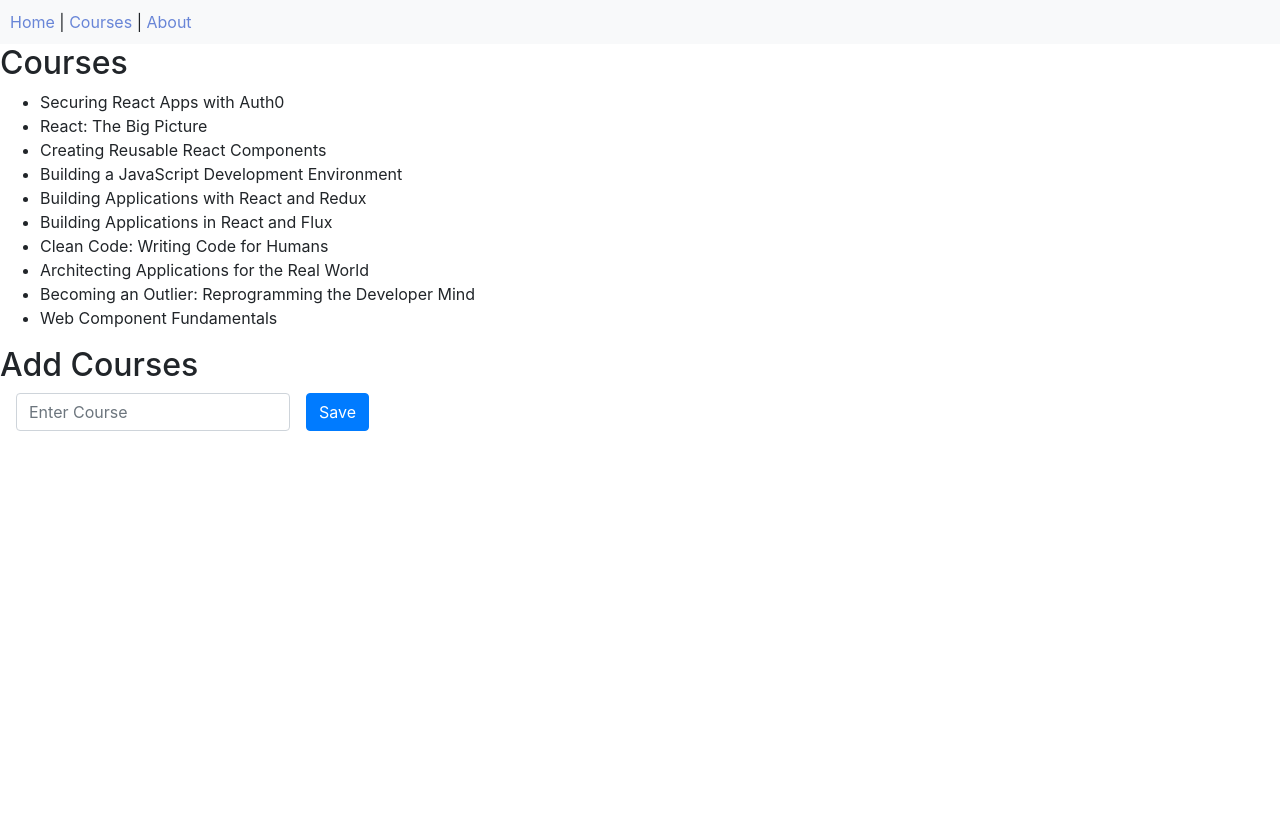
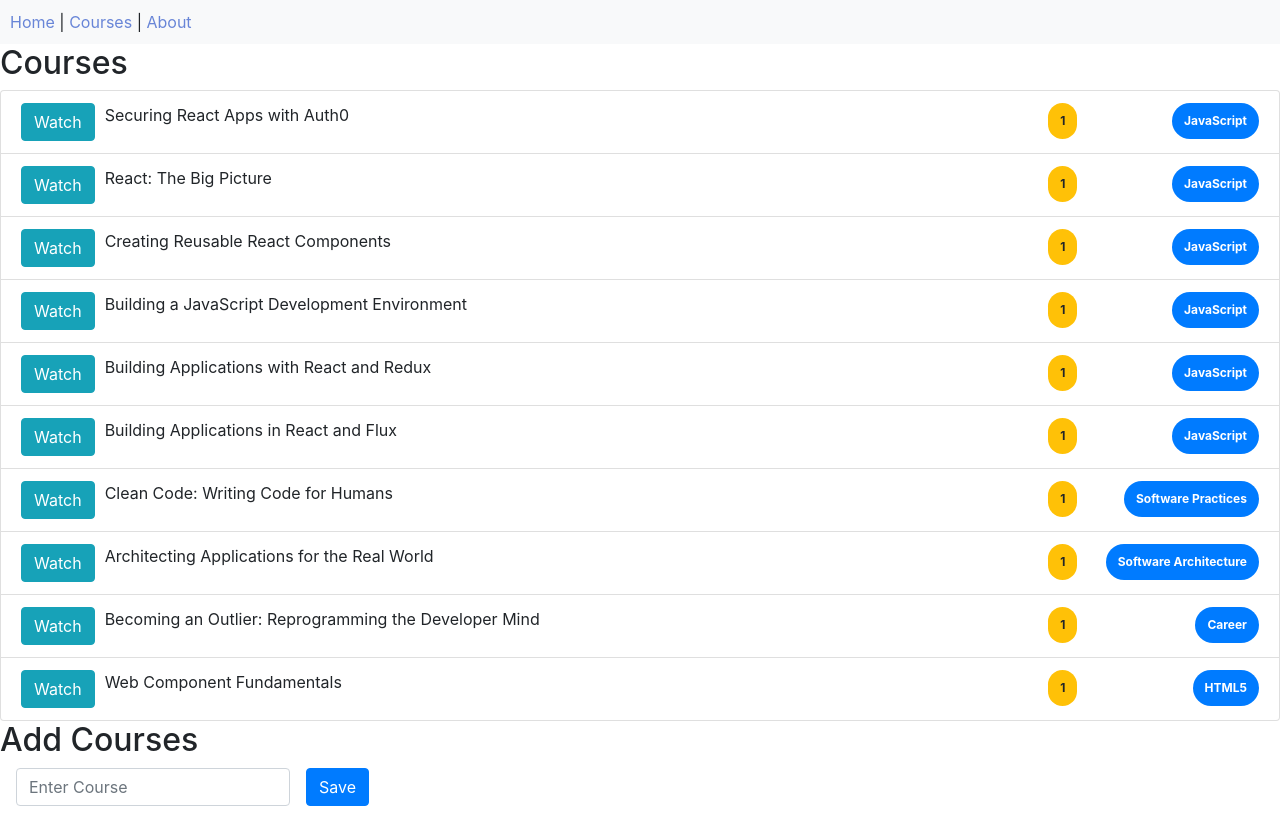
Before and after one commit to bksun/Course-App, a React (Create React App) app: page /courses in a window 1280 px wide. Built offline with nearby package versions, Linux system fonts and the light colour scheme; data requests are answered from the project's data file.

Commit message:
Add courses in a list-group for styling

```diff
--- a/src/components/courses/Course-List.js
+++ b/src/components/courses/Course-List.js
@@ -12,10 +12,10 @@ class CourseList extends Component {
         return (
             <div>
               <h2>Courses</h2>
-              <ul>
+              <ul class="list-group">
                 { this.props.courses.length > 0 &&
                   this.props.courses.map((course, index) => (
-                    <Course key={course.id.toString()} course={ course.title } index = { index } />
+                    <Course key={course.id.toString()} course={ course } index = { index } />
                   ))
                 }
               </ul>
--- a/src/components/courses/Course.js
+++ b/src/components/courses/Course.js
@@ -1,5 +1,5 @@
 import React, { Component } from 'react';
-
+import "./styles/course.css";
 class Course extends Component {
     constructor(props) {
         super(props);
@@ -10,7 +10,12 @@ class Course extends Component {
 
     render() {
         return (
-            <li key={this.props.index.toString()}>{ this.state.course }</li>
+            <li key={ this.state.course.id } class="list-group-item d-flex ">
+                <button className="btn btn-info">Watch</button>
+                <span >{ this.state.course.title }</span>
+                <span id="author" className="badge badge-warning badge-pill">{ this.state.course.authorId }</span>
+                <span id="category" className="badge badge-primary badge-pill">{ this.state.course.category }</span>
+            </li>
          )
     }
 }
--- a/src/components/courses/Courses.js
+++ b/src/components/courses/Courses.js
@@ -17,22 +17,23 @@ class Courses extends Component {
     this.props.fetchCourses()
   }
 
+    createCourseSlug(course_name) {
+      return course_name.split(" ").join("-")
+    }
+
     handleCourseSubmit(e) {
       e.preventDefault()
       const course_name = e.target["inputCourse"].value; //e.target.inputCourse.value;
-      // const courses = [...this.props.courses, course_name]
       const course =  {
         id: 100 + this.props.courses.length,
         title: course_name,
-        slug: course_name,
+        slug: this.createCourseSlug(course_name),
         authorId: 1,
         category: 'JavaScript'
       }
       this.props.addOneCourses(course)
-      // this.setState({ courses, currentCourse: "" })
       this.CourseFormRef.current.resetForm()
     }
-
 
     render() {
         return (
@@ -43,7 +44,6 @@ class Courses extends Component {
          );
     }
 }
-
 
 Courses.propTypes = {
   courses: PropTypes.array.isRequired,
--- /dev/null
+++ b/src/components/courses/styles/course.css
@@ -0,0 +1,14 @@
+li span {
+    margin: 0px 10px;
+}
+
+li .badge {
+    position: absolute !important;
+    right: 10px !important;
+    padding: 12px !important;
+}
+
+li #author {
+    position: absolute;
+    margin-right: 15%;
+}
```
